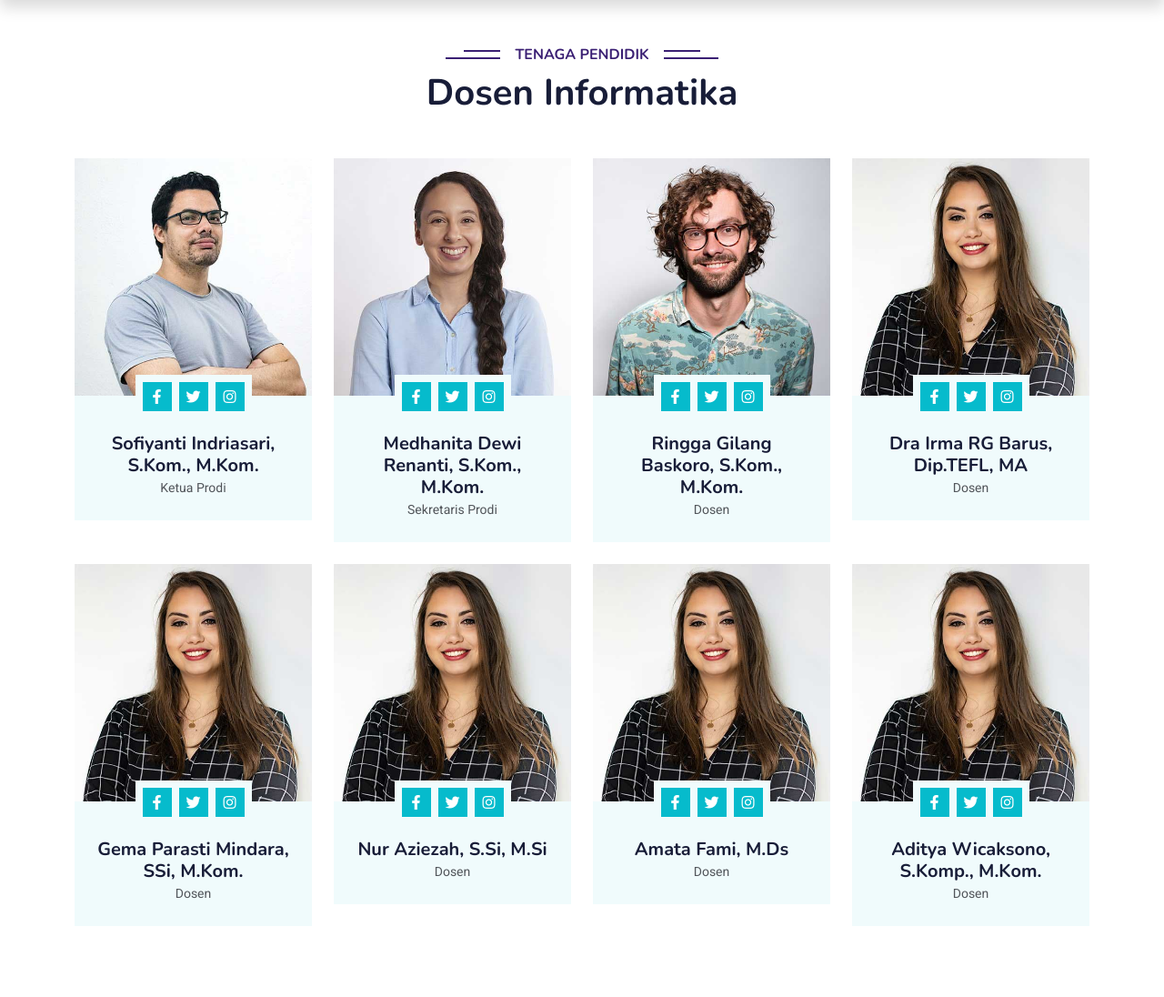
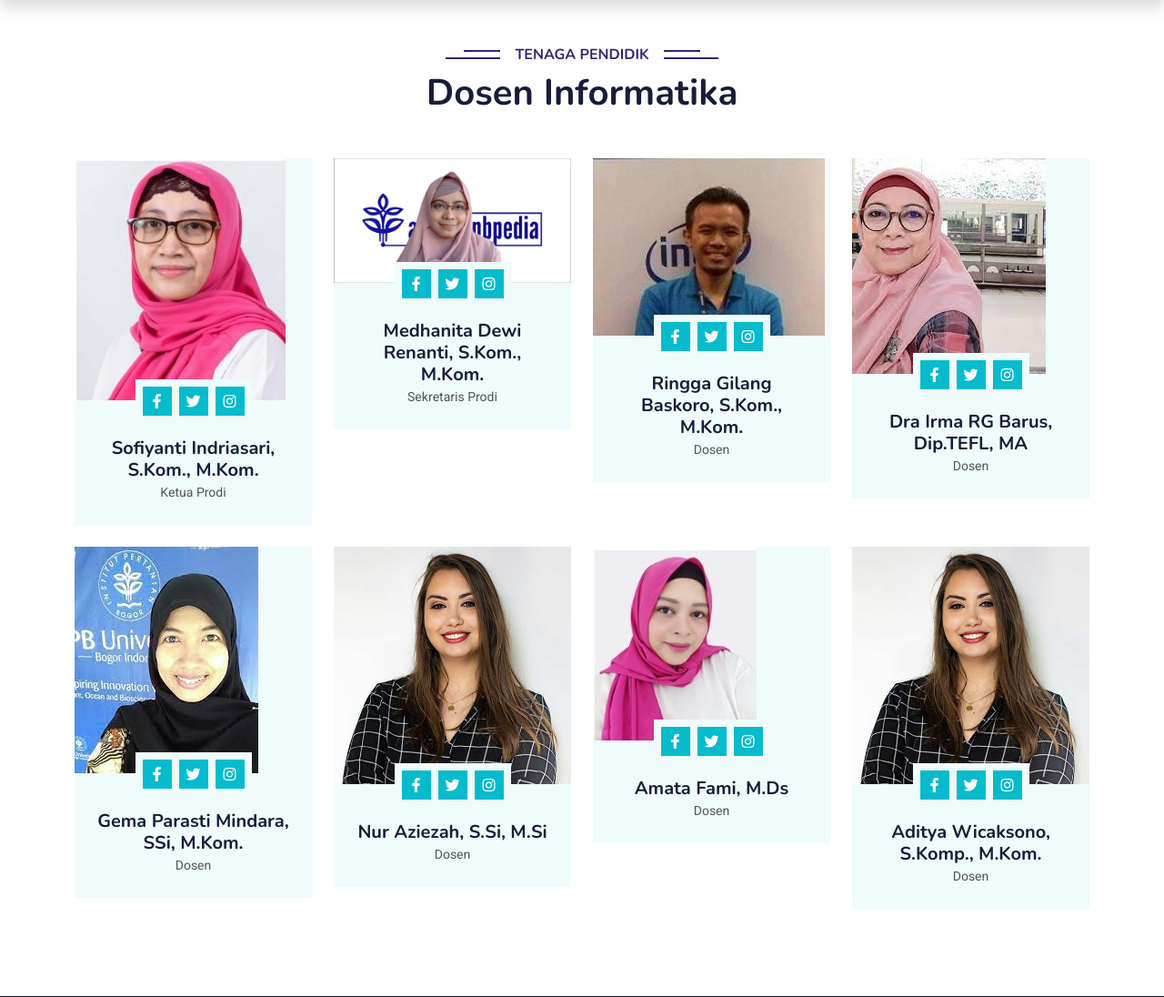
Before and after one commit to agengayuu/Manajemen-informatika, a CodeIgniter app: page /database/Dosen in a window 1280 px wide. Shown: the part 75-1171 px from the top of the page at 91% size. Run offline with CodeIgniter, Linux system fonts and the light colour scheme; some libraries are stand-ins or nearby versions.

Commit message:
Add  Photo

```diff
--- a/application/views/Manajemen-informatika/dosen.php
+++ b/application/views/Manajemen-informatika/dosen.php
@@ -48,7 +48,7 @@
                 <div class="col-lg-3 col-md-6 wow fadeInUp" data-wow-delay="0.1s">
                     <div class="team-item bg-light">
                         <div class="overflow-hidden">
-                            <img class="img-fluid" src="<?php echo base_url('/assets'); ?>/img/team-1.jpg" alt="">
+                            <img class="img-fluid" src="<?php echo base_url('/assets'); ?>/img/sofi.jpeg" alt="">
                         </div>
                         <div class="position-relative d-flex justify-content-center" style="margin-top: -23px;">
                             <div class="bg-light d-flex justify-content-center pt-2 px-1">
@@ -66,7 +66,7 @@
                 <div class="col-lg-3 col-md-6 wow fadeInUp" data-wow-delay="0.3s">
                     <div class="team-item bg-light">
                         <div class="overflow-hidden">
-                            <img class="img-fluid" src="<?php echo base_url('/assets'); ?>/img/team-2.jpg" alt="">
+                            <img class="img-fluid" src="<?php echo base_url('/assets'); ?>/img/medha.jpeg" alt="">
                         </div>
                         <div class="position-relative d-flex justify-content-center" style="margin-top: -23px;">
                             <div class="bg-light d-flex justify-content-center pt-2 px-1">
@@ -84,7 +84,7 @@
                 <div class="col-lg-3 col-md-6 wow fadeInUp" data-wow-delay="0.5s">
                     <div class="team-item bg-light">
                         <div class="overflow-hidden">
-                            <img class="img-fluid" src="<?php echo base_url('/assets'); ?>/img/team-3.jpg" alt="">
+                            <img class="img-fluid" src="<?php echo base_url('/assets'); ?>/img/ringga.jpeg" alt="">
                         </div>
                         <div class="position-relative d-flex justify-content-center" style="margin-top: -23px;">
                             <div class="bg-light d-flex justify-content-center pt-2 px-1">
@@ -102,7 +102,7 @@
                 <div class="col-lg-3 col-md-6 wow fadeInUp" data-wow-delay="0.7s">
                     <div class="team-item bg-light">
                         <div class="overflow-hidden">
-                            <img class="img-fluid" src="<?php echo base_url('/assets'); ?>/img/team-4.jpg" alt="">
+                            <img class="img-fluid" src="<?php echo base_url('/assets'); ?>/img/irma.jpeg" alt="">
                         </div>
                         <div class="position-relative d-flex justify-content-center" style="margin-top: -23px;">
                             <div class="bg-light d-flex justify-content-center pt-2 px-1">
@@ -120,7 +120,7 @@
                 <div class="col-lg-3 col-md-6 wow fadeInUp" data-wow-delay="0.7s">
                     <div class="team-item bg-light">
                         <div class="overflow-hidden">
-                            <img class="img-fluid" src="<?php echo base_url('/assets'); ?>/img/team-4.jpg" alt="">
+                            <img class="img-fluid" src="<?php echo base_url('/assets'); ?>/img/gema.jpeg" alt="">
                         </div>
                         <div class="position-relative d-flex justify-content-center" style="margin-top: -23px;">
                             <div class="bg-light d-flex justify-content-center pt-2 px-1">
@@ -156,7 +156,7 @@
                 <div class="col-lg-3 col-md-6 wow fadeInUp" data-wow-delay="0.7s">
                     <div class="team-item bg-light">
                         <div class="overflow-hidden">
-                            <img class="img-fluid" src="<?php echo base_url('/assets'); ?>/img/team-4.jpg" alt="">
+                            <img class="img-fluid" src="<?php echo base_url('/assets'); ?>/img/ami.jpeg" alt="">
                         </div>
                         <div class="position-relative d-flex justify-content-center" style="margin-top: -23px;">
                             <div class="bg-light d-flex justify-content-center pt-2 px-1">
```
Also changed, not shown: application/views/Manajemen-informatika/index.php (+0 -8 lines), assets/img/gema.jpeg (added), assets/img/irma.jpeg (added), assets/img/medha.jpeg (added), assets/img/ringga.jpeg (added).
